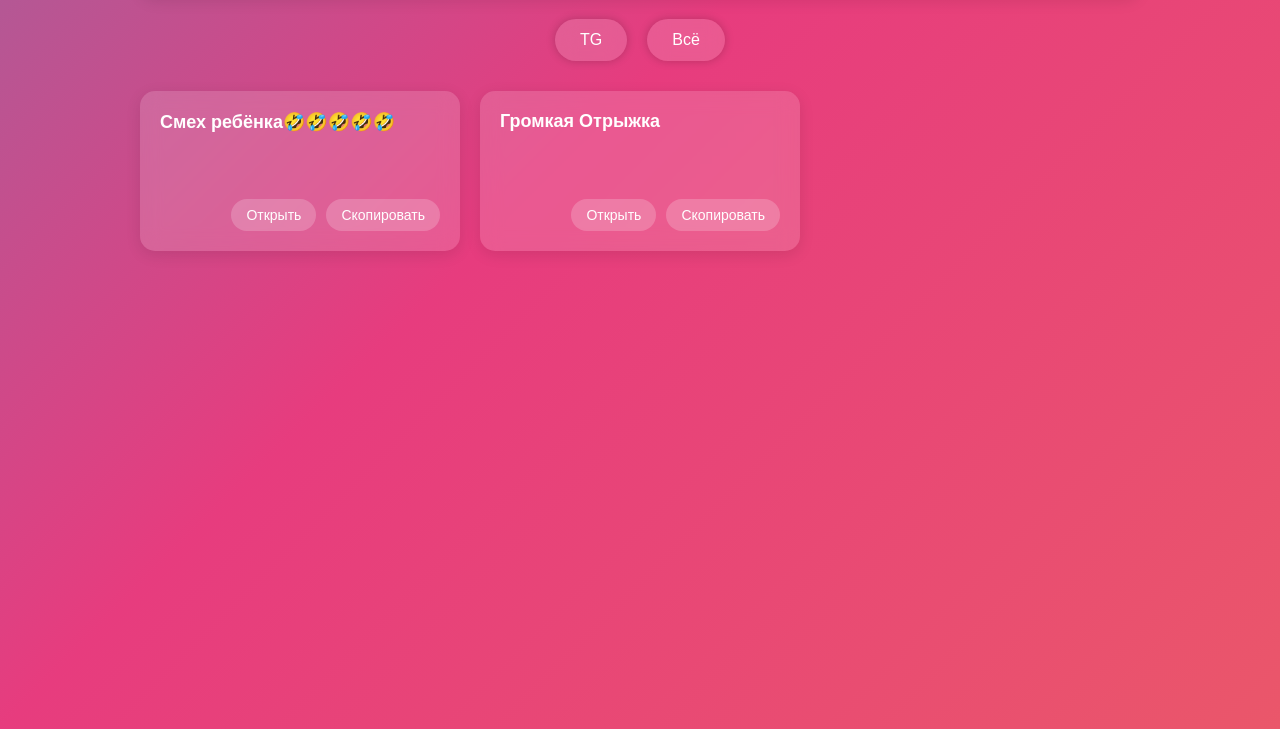
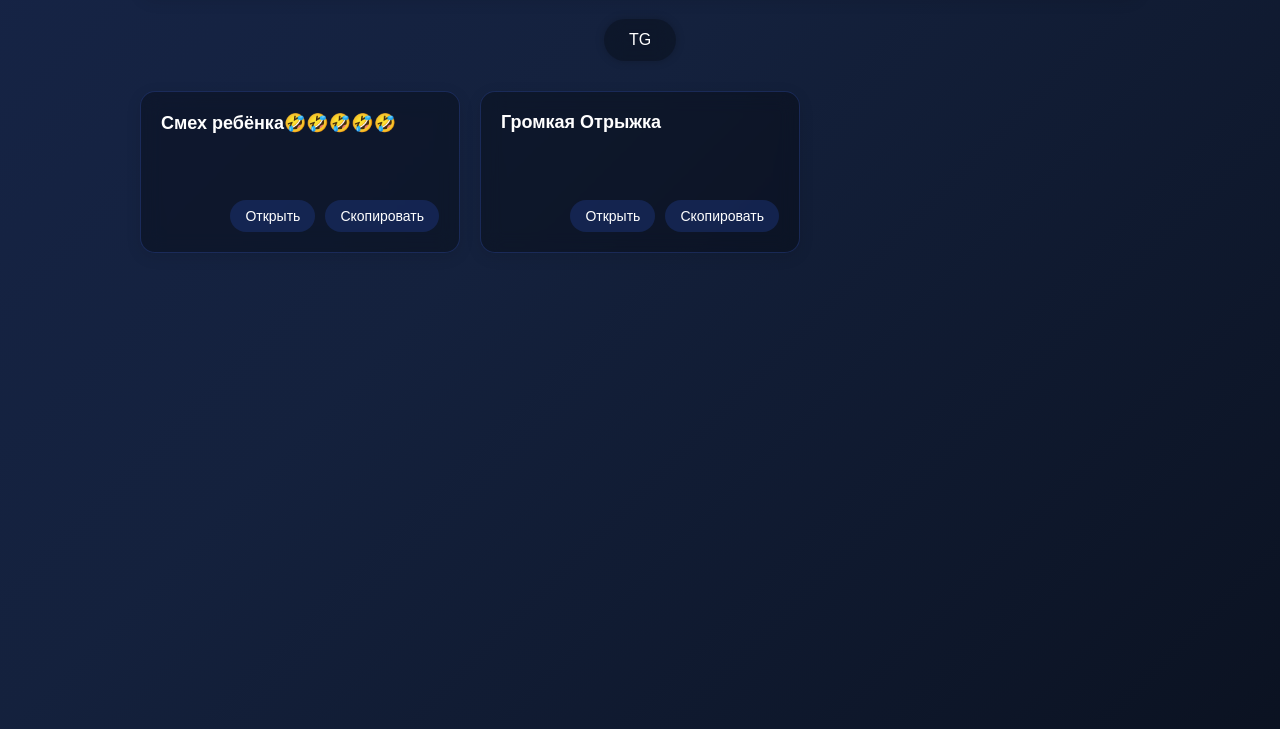
Before and after one commit to AfonasGa/nfcsound, a plain HTML site: page index.html in a window 1280 px wide. Shown: the part 111-840 px from the top of the page. Drawn offline with Linux system fonts and the light colour scheme.

Commit message:
Update index.html

```diff
--- a/index.html
+++ b/index.html
@@ -6,8 +6,8 @@
     <title>Аудио разделы</title>
     <style>
         :root {
-            --primary-bg: linear-gradient(-45deg, #ee7752, #e73c7e, #23a6d5, #23d5ab);
-            --card-bg: rgba(255, 255, 255, 0.15);
+            --primary-bg: linear-gradient(-45deg, #000000, #14213d, #1a2a5a, #000000);
+            --card-bg: rgba(0, 0, 0, 0.3);
             --text-color: white;
             --hover-effect: scale(1.02);
             --active-effect: scale(0.98);
@@ -70,7 +70,7 @@
 
         .btn:hover {
             transform: var(--hover-effect);
-            background: rgba(255, 255, 255, 0.3);
+            background: rgba(30, 58, 138, 0.5);
         }
 
         .btn:active {
@@ -94,11 +94,13 @@
             display: flex;
             flex-direction: column;
             height: 120px;
+            border: 1px solid rgba(56, 90, 194, 0.3);
         }
 
         .section-card:hover {
             transform: var(--hover-effect);
-            box-shadow: 0 6px 20px rgba(0, 0, 0, 0.15);
+            box-shadow: 0 6px 20px rgba(56, 90, 194, 0.3);
+            border-color: rgba(56, 90, 194, 0.6);
         }
 
         .section-header {
@@ -118,7 +120,7 @@
             padding: 8px 15px;
             border-radius: 20px;
             border: none;
-            background: rgba(255, 255, 255, 0.2);
+            background: rgba(30, 58, 138, 0.4);
             color: var(--text-color);
             cursor: pointer;
             transition: all 0.2s;
@@ -126,7 +128,7 @@
         }
 
         .action-btn:hover {
-            background: rgba(255, 255, 255, 0.3);
+            background: rgba(30, 58, 138, 0.7);
             transform: var(--hover-effect);
         }
 
@@ -153,6 +155,7 @@
             opacity: 0;
             transition: all 0.3s;
             z-index: 100;
+            border: 1px solid rgba(56, 90, 194, 0.3);
         }
 
         .notification.show {
@@ -167,7 +170,6 @@
 
         <div class="buttons">
             <a href="https://afonasga.t.me/" class="btn" target="_blank">TG</a>
-            <a href="#" class="btn" id="homeBtn">Всё</a>
         </div>
 
         <div id="sections-container">
@@ -182,11 +184,7 @@
         const baseUrl = window.location.href.split('?')[0];
         const sectionsContainer = document.getElementById('sections-container');
         const notification = document.getElementById('notification');
-        const homeBtn = document.getElementById('homeBtn');
         const titleElement = document.getElementById('title');
-
-        // Установка кнопки "Всё" на главную страницу
-        homeBtn.href = baseUrl.includes('/start/') ? baseUrl.split('/start/')[0] : baseUrl;
 
         // Функция для показа уведомления
         function showNotification(message, duration = 2000) {
@@ -226,7 +224,6 @@
                     currentPath = `start/${pathParts[1].split('/')[0]}/`;
                     document.title = `Раздел: ${pathParts[1].split('/')[0]}`;
                     titleElement.textContent = `Раздел: ${pathParts[1].split('/')[0]}`;
-                    homeBtn.textContent = 'Назад';
                 }
 
                 // Получаем список папок через index.json или напрямую
```
